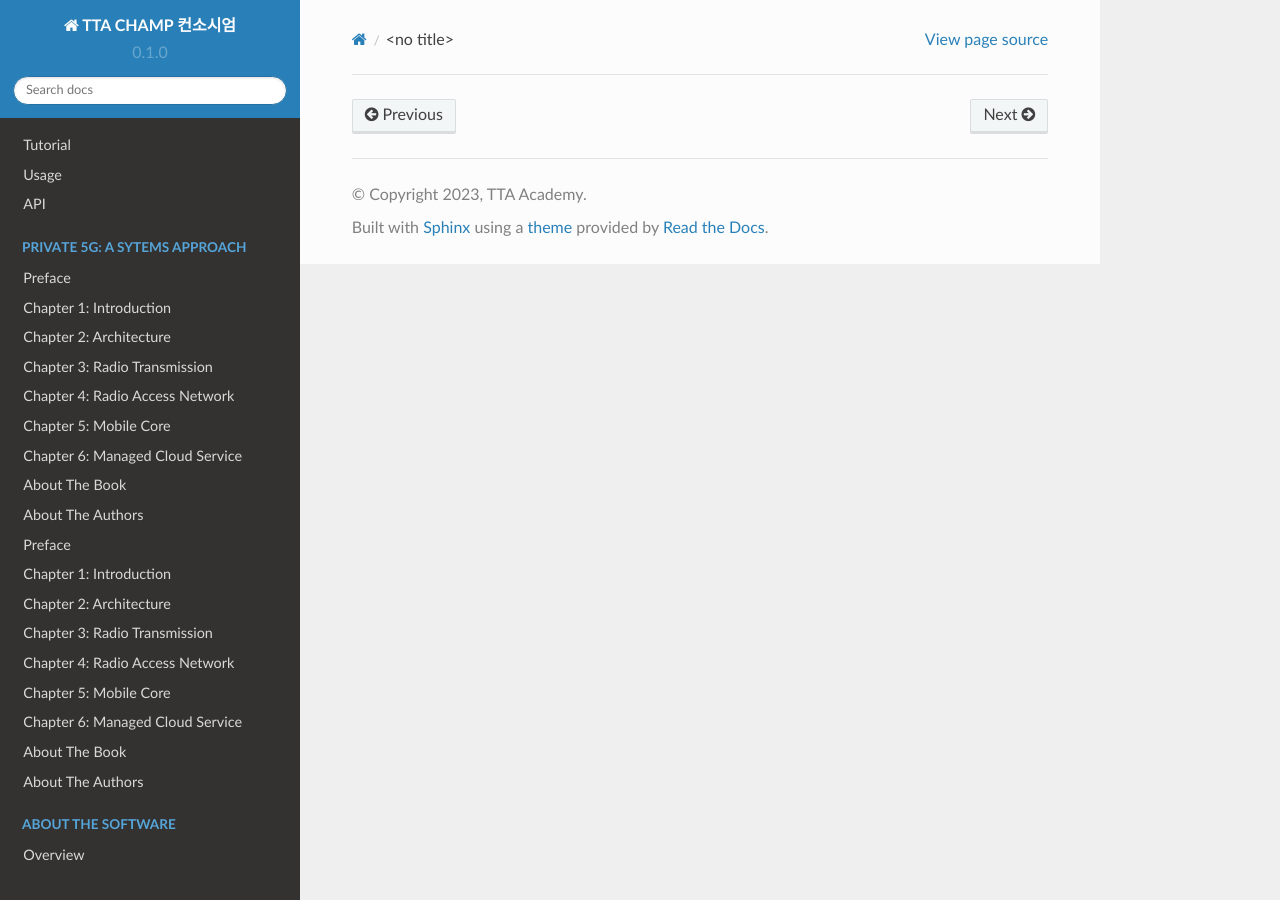
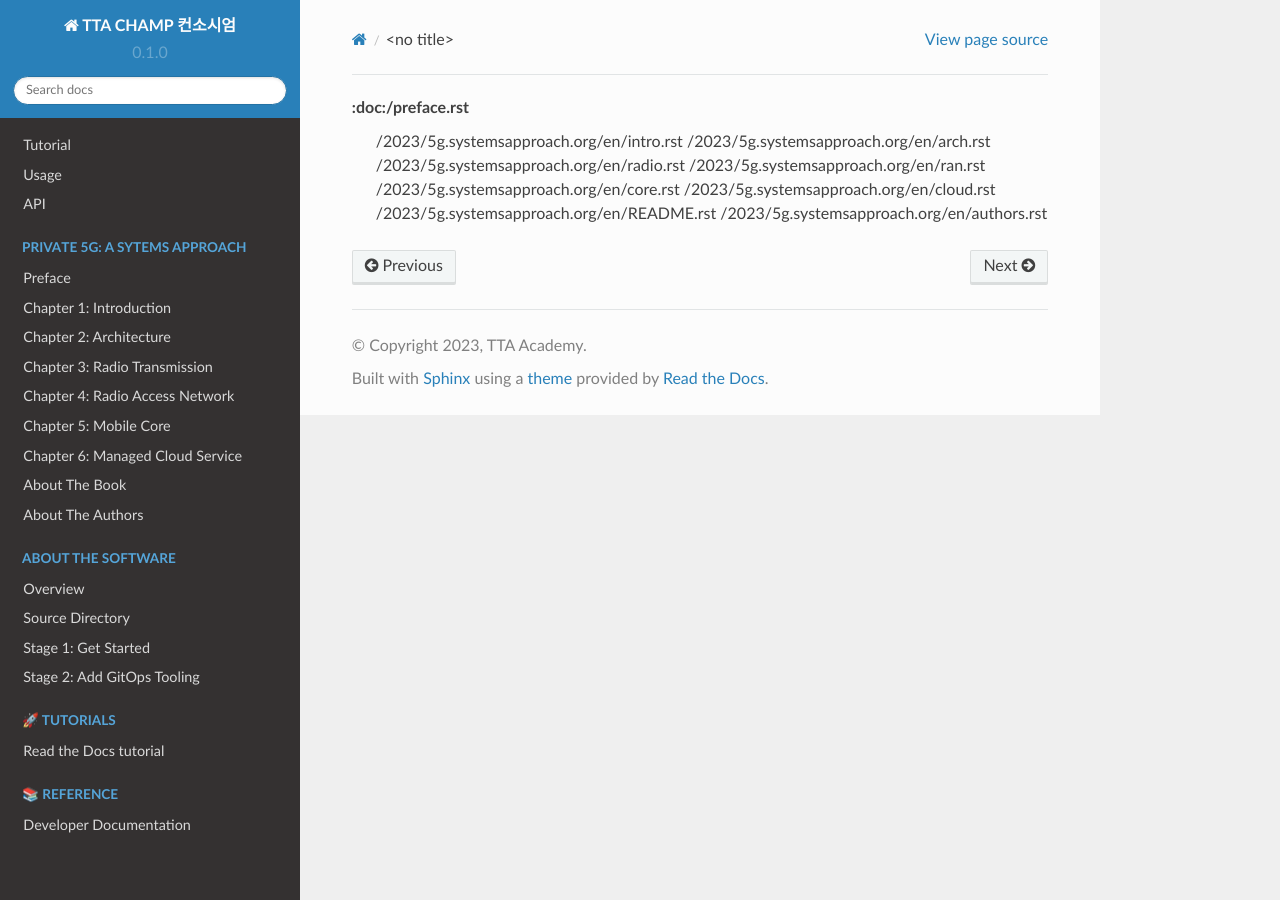
Before and after one commit to edumoon92/champ.tta.or.kr, a Sphinx documentation site: the page built from docs/source/2023/5g.systemsapproach.org/en/index.rst, in a window 1280 px wide. Built offline with Sphinx 7.4.7 and the Read the Docs theme 2.0.0, drawn with Linux system fonts in a browser that asks for light colours; pages that are not in the unit, such as notebooks, are missing from menus; some of the changed lines change nothing that is shown.

Commit message:
Update index.rst

```diff
--- a/docs/source/2023/5g.systemsapproach.org/en/index.rst
+++ b/docs/source/2023/5g.systemsapproach.org/en/index.rst
@@ -1,10 +1,4 @@
-.. toctree::
-   :maxdepth: 2
-   :hidden:
-   :caption: Private 5G: A Sytems Approach
-   :glob:
-
-   /2023/5g.systemsapproach.org/en/preface.rst
+:doc:/preface.rst
    /2023/5g.systemsapproach.org/en/intro.rst
    /2023/5g.systemsapproach.org/en/arch.rst
    /2023/5g.systemsapproach.org/en/radio.rst
```
